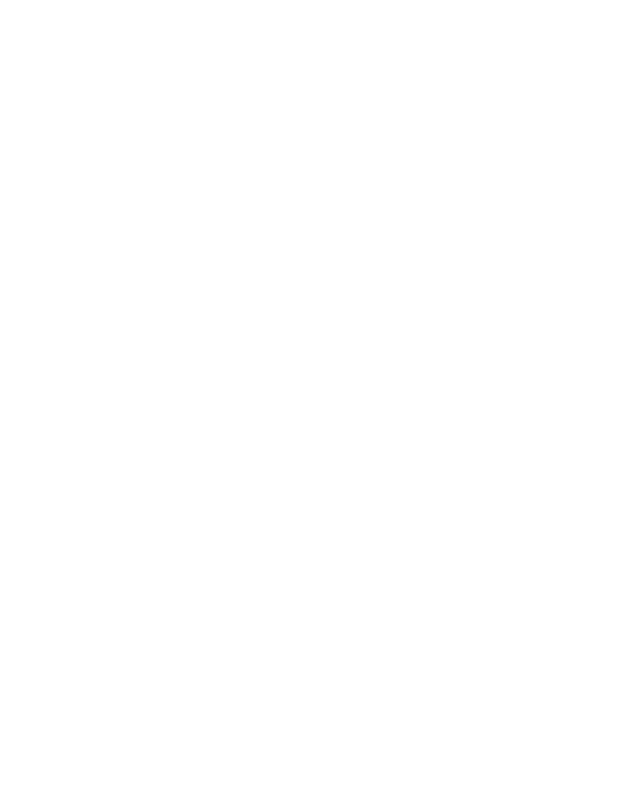
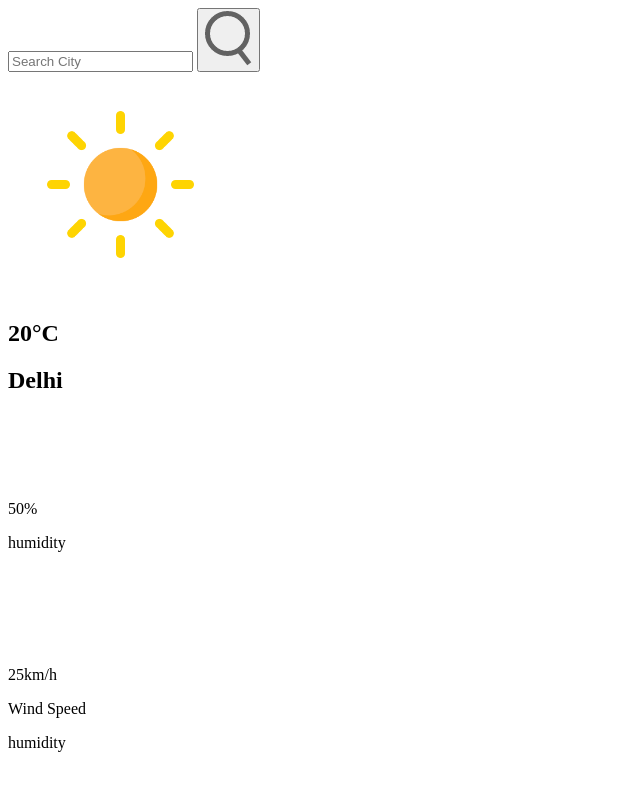
Before and after one commit to mrritikjain/weatherapp, a plain HTML site: page index.html in a window 1280 px wide. Shown: the whole page, without its empty margins (0-640 px from the left). Drawn offline with Linux system fonts and the light colour scheme.

Commit message:
All Html code

```diff
--- a/index.html
+++ b/index.html
@@ -6,6 +6,29 @@
     <title>Weather App</title>
 </head>
 <body>
-
+    <section class="weatherbox">
+        <div class="searchbox">
+            <input type="text" class="seachinput" placeholder="Search City">
+            <button class="searhbtn"><img src="images/search.png" alt="not loading"></button>
+        </div>
+        <div class="weather">
+            <img src="images/clear.png" alt="Not loading" class="weather-icon">
+            <h1 class="temp">20°C</h1>
+            <h2 class="city">Delhi</h2>
+        </div>
+        <div class="details">
+            <div class="col">
+                <img src="images/humidity.png" alt="Not Loading">
+                <p class="humidity">50%</p>
+                <p>humidity</p>
+            </div>
+            <div class="col">
+                <img src="images/wind.png" alt="Not Loading">
+                <p class="Wind">25km/h</p>
+                <p>Wind Speed</p>
+                <p>humidity</p>
+            </div>
+        </div>
+    </section>
 </body>
 </html>
```
Also changed, not shown: images/clear.png (added), images/clouds.png (added), images/drizzle.png (added), images/humidity.png (added), images/mist.png (added), images/rain.png (added), images/search.png (added), images/snow.png (added), images/wind.png (added).
